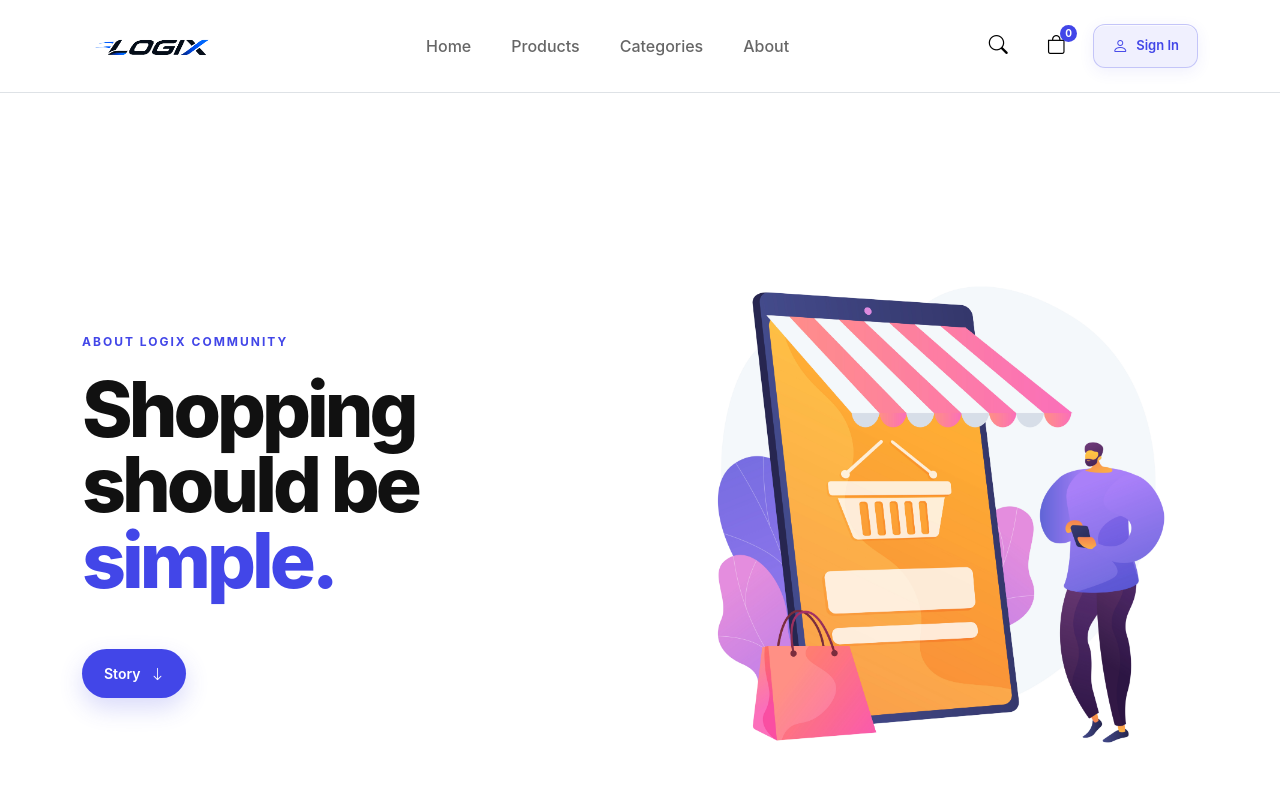
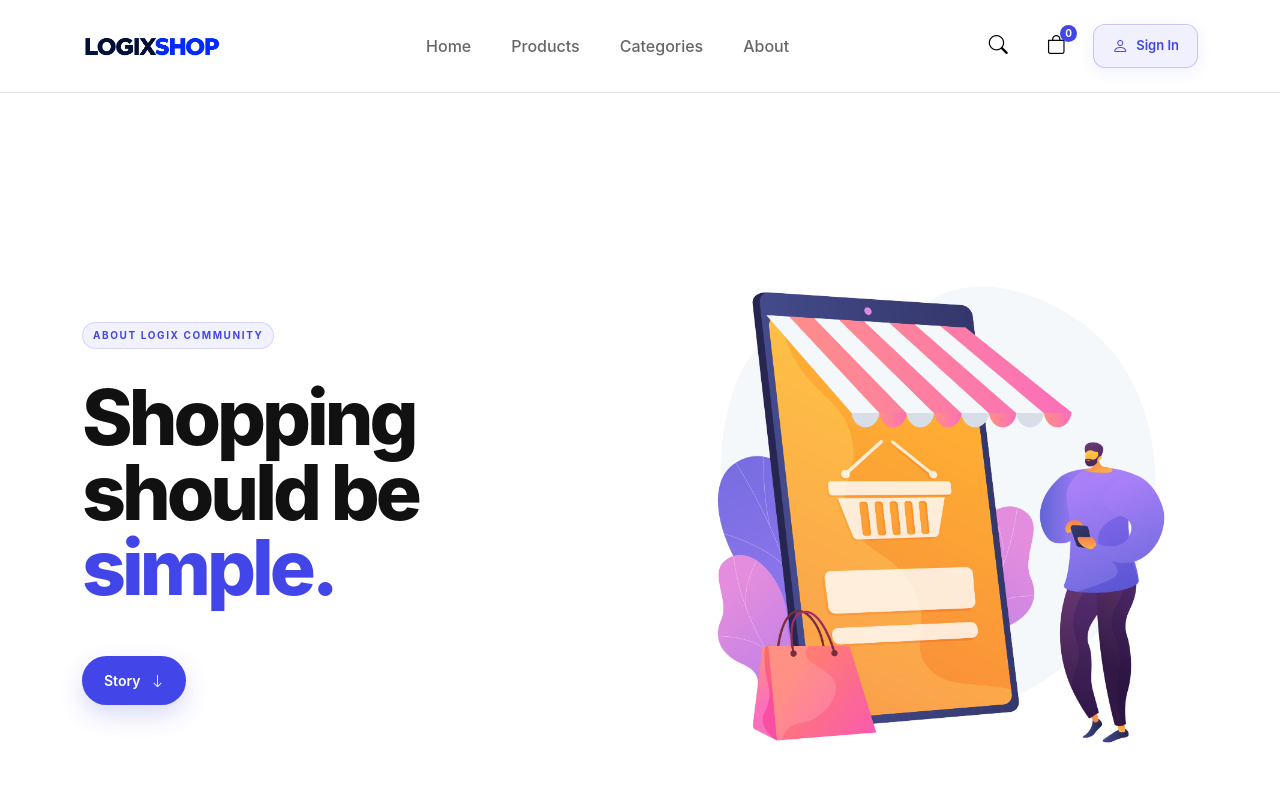
Before and after one commit to yasinnazari/LogixShop, a Django app: page /about/ in a window 1280 px wide. Shown: the top 802 px of the page. Run offline with Django 5.2, Linux system fonts and the light colour scheme; parts of the project's set-up code (start-up, migrations or seed data) failed here and were passed over.

Commit message:
Changed logo

```diff
--- a/shop/templates/main/about.html
+++ b/shop/templates/main/about.html
@@ -7,6 +7,7 @@
 
 {% block extra_css %}
     <link rel="stylesheet" href="{% static 'css/about.css' %}">
+   <link rel="stylesheet" href="{% static 'css/login.css' %}">
 {% endblock extra_css %}
 
 {% block content %}
@@ -17,7 +18,7 @@
         <div class="row align-items-center g-5">
 
             <div class="col-lg-6">
-                <span class="section-label">
+                <span class="login-label">
                     ABOUT LOGIX COMMUNITY
                 </span>
 
--- a/shop/templates/partials/header.html
+++ b/shop/templates/partials/header.html
@@ -4,7 +4,7 @@
    <div class="container py-2">
 
       <a class="navbar-brand" href="/" aria-label="LogixShop home">
-         <img class="navbar-logo" src="{% static 'assets/LogixWithoutBg.png' %}" alt="LogixShop">
+        <img class="navbar-logo" src="{% static 'assets/LOGIX_SHOP.png' %}" alt="LogixShop">
       </a>
 
       <button class="navbar-toggler" type="button" data-bs-toggle="collapse" data-bs-target="#mainNavbar">
@@ -45,8 +45,8 @@
                   <a href="{% url 'shop:dashboard' %}" class="sign-btn"><i class="bi bi-person"></i> Dashboard</a>
                {% else %}
                   <a href="{% url 'shop:login' %}" class="sign-btn">
-                     <i class="bi bi-person"></i>
-                     Sign In
+                    <i class="bi bi-person"></i>
+                    Sign In
                   </a>
                {% endif %}
          </div>
--- a/shop/templates/partials/hero.html
+++ b/shop/templates/partials/hero.html
@@ -1,4 +1,8 @@
 {% load static %}
+
+{% block extra_css %}
+   <link rel="stylesheet" href="{% static 'css/login.css' %}">
+{% endblock extra_css %}
 
 <section class="hero">
    <div class="container">
@@ -6,7 +10,7 @@
 
          <div class="col-lg-6">
 
-            <span class="hero-label">LOGIX COMMUNITY</span>
+            <span class="login-label">LOGIX COMMUNITY</span>
 
             <h1 class="hero-heading">
                Click. Buy. <span>Done.</span>
```
Also changed, not shown: shop/static/assets/LOGIX_SHOP.png (added).
